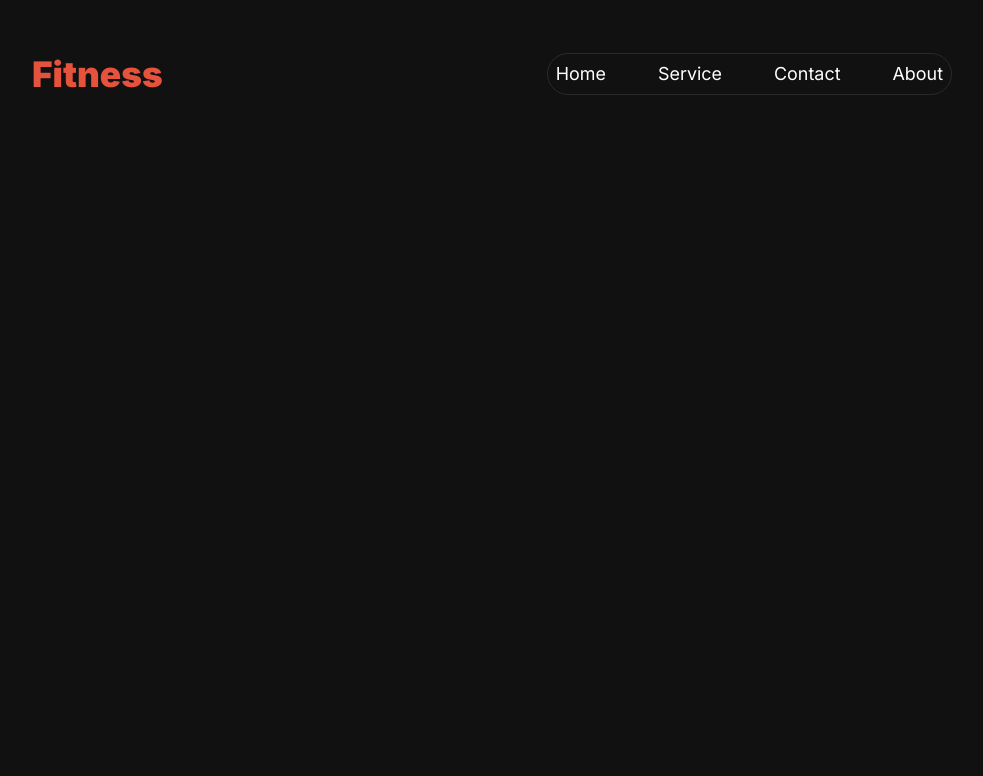
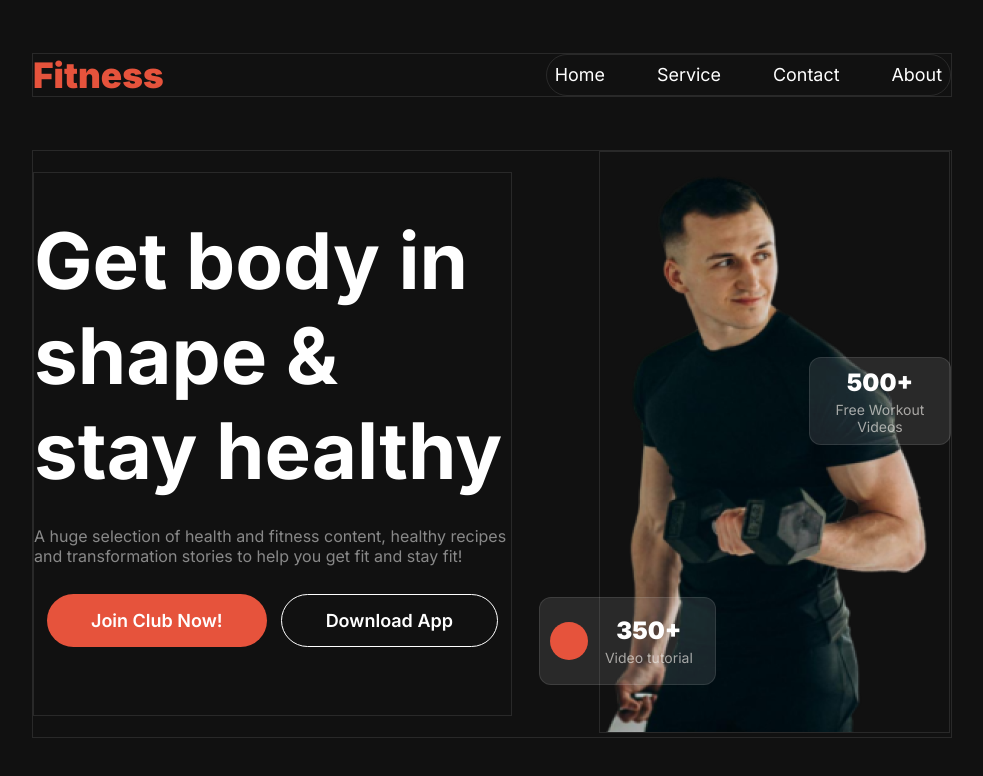
Before and after one commit to imranali4429/programming-hero-b10-assignment-02, a plain HTML site: page index.html in a window 1280 px wide. Shown: the whole page, without its empty margins (148-1131 px from the left). Drawn offline with Linux system fonts and the light colour scheme.

Commit message:
card ready and

```diff
--- a/index.html
+++ b/index.html
@@ -1,12 +1,13 @@
 <!DOCTYPE html>
 <html lang="en">
   <head>
-  <meta charset="UTF-8">
-  <meta name="viewport" content="width=device-width, initial-scale=1.0">
+    <meta charset="UTF-8" />
+    <meta name="viewport" content="width=device-width, initial-scale=1.0" />
     <title>Assignment-02</title>
-  <link rel="stylesheet" href="styles/style.css">
+    <link rel="stylesheet" href="styles/style.css" />
   </head>
   <body>
+    <!----------------- navber section ------------- -->
     <header>
       <nav class="navbar">
         <h3 class="nav-name">Fitness</h3>
@@ -16,7 +17,46 @@
           <li><a class="nav-item" href="">Contact</a></li>
           <li><a class="nav-item" href="">About</a></li>
         </ul>
-    </nav
+      </nav>
     </header>
+
+    <!--------------- Get body section ----- -->
+    <div class="get-ready-container">
+      <div class="context">
+        <h2 class="context-title">Get body in shape & stay healthy</h2>
+        <p class="context-description description-font">
+          A huge selection of health and fitness content, healthy recipes and
+          transformation stories to help you get fit and stay fit!
+        </p>
+        <div class="button-container">
+          <button class="context-btn-1 btn">
+            <a href="">Join Club Now!</a>
+          </button>
+          <button class="context-btn-2 btn"><a href="">Download App</a></button>
+        </div>
+      </div>
+
+      <div class="img-container">
+        <img src="images/Images 2.png" alt="" />
+        <div class="vt-container vt-container-1">
+        <div class="vt-round"></div>
+        <div class="vt-context">
+          <h3 class="vt-number">350+</h3>
+          <p class="vt-subcription">Video tutorial</p>
+        </div>
+      </div>
+
+      <div class="vt-container vt-container-2">
+        <div class="vt-context">
+          <h2 class="vt-number">500+</h2>
+          <p class="vt-subcription vt-sub-2">Free Workout Videos</p>
+        </div>
+      </div>
+      </div>
+
+    </div>
+    <!-- -------vt card section ------------->
+
+    <!-- ------------------------------ -->
   </body>
 </html>
--- a/styles/style.css
+++ b/styles/style.css
@@ -32,12 +32,20 @@ body {
 .secondary-color {
   color: #e6533c;
 }
+.btn {
+  font-size: 1.125rem;
+  font-weight: 600;
+  border: none;
+  padding: 15px 44px;
+  border-radius: 42px;
+}
 
 /* nav section */
 .navbar {
   display: flex;
   justify-content: space-between;
   margin: 53px 180px;
+  border: 1px solid rgba(255, 255, 255, 0.1);
 }
 .nav-items {
   display: flex;
@@ -64,6 +72,108 @@ body {
   line-height: 120%;
   text-align: center;
   padding: 5px 4px;
+}
+
+/*----------- get Ready section-------------- */
+.get-ready-container {
+  margin: 53px 180px;
+  border: 1px solid rgba(255, 255, 255, 0.1);
+  display: flex;
+  align-items: center;
+  gap: 87px;
+}
+.context {
+  display: flex;
+  flex-direction: column;
+  align-items: center;
+  justify-content: center;
+  text-align: left;
+  padding: 40px 0;
+  border: 1px solid rgba(255, 255, 255, 0.1);
+}
+.context-title {
+  font-size: 4.875rem;
+  margin-bottom: 28px;
+}
+.button-container {
+  display: flex;
+  /* justify-content: start; */
+  gap: 14px;
+  margin: 28px 0;
+}
+.context-btn-1 a,
+.context-btn-2 a {
+  text-decoration: none;
+  color: rgba(255, 255, 255, 1);
+}
+.context-btn-1 {
+  background-color: #e6533c;
+}
+.context-btn-2 {
+  border: 1px solid #ffffff;
+  background-color: #111111;
+}
+.img-container img {
+  /* width: 100%;
+  height: 100%; */
+  /* max-width: 500px;
+  max-height: 500px; */
+  /* object-fit: cover; */
+  border: 1px solid rgba(255, 255, 255, 0.1);
+  position: relative;
+}
+
+/* small crad video tutorial */
+.vt-container {
+  max-width: 190px;
+  height: 88px;
+  margin: 0 auto;
+  border-radius: 12px;
+  display: flex;
+  align-items: center;
+  justify-content: center;
+  border: 1px solid rgba(255, 255, 255, 0.1);
+  padding: 8px 10px;
+  background-color: rgba(255, 255, 255, 0.1);
+  gap: 5px;
+}
+
+.vt-round {
+  width: 38px;
+  height: 38px;
+  background-color: #e6533c;
+  border-radius: 50%;
+}
+.vt-context {
+  display: flex;
+  flex-direction: column;
+  gap: 4px;
+  padding: 0 12px;
+  text-align: center;
+}
+.vt-number {
+  font-size: 1.5rem;
+  font-weight: 900;
+}
+.vt-subcription {
+  font-size: 0.875rem;
+  font-weight: 400;
+  color: rgba(239, 237, 232, 0.65);
+}
+.img-container {
+  position: relative;
+  width: 100%;
+}
+/* position */
+.vt-container-1 {
+  position: absolute;
+  margin-left: -60px;
+  margin-top: -140px;
+}
+.vt-container-2 {
+  position: absolute;
+margin-left: 210px;
+margin-top: -380px;
 }
 
 /* small device */
@@ -101,8 +211,8 @@ body {
     margin: 0 auto;
     padding: 5px 5px;
   }
-   .nav-item {
-    font-size: 1.00rem;
+  .nav-item {
+    font-size: 1rem;
   }
 }
 /* large device */
```
Lines whose indentation alone changed are shown as unchanged.
